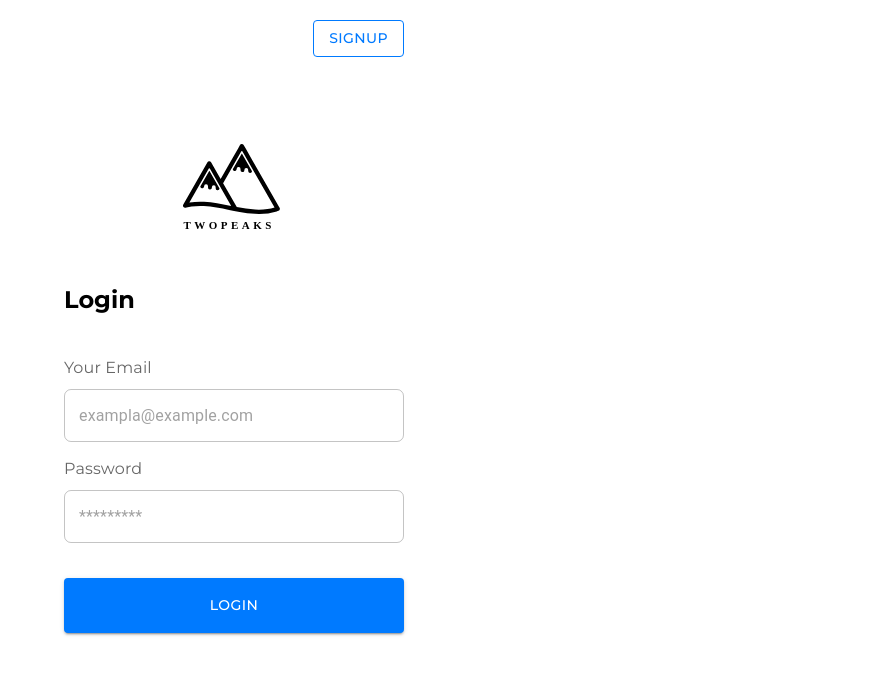
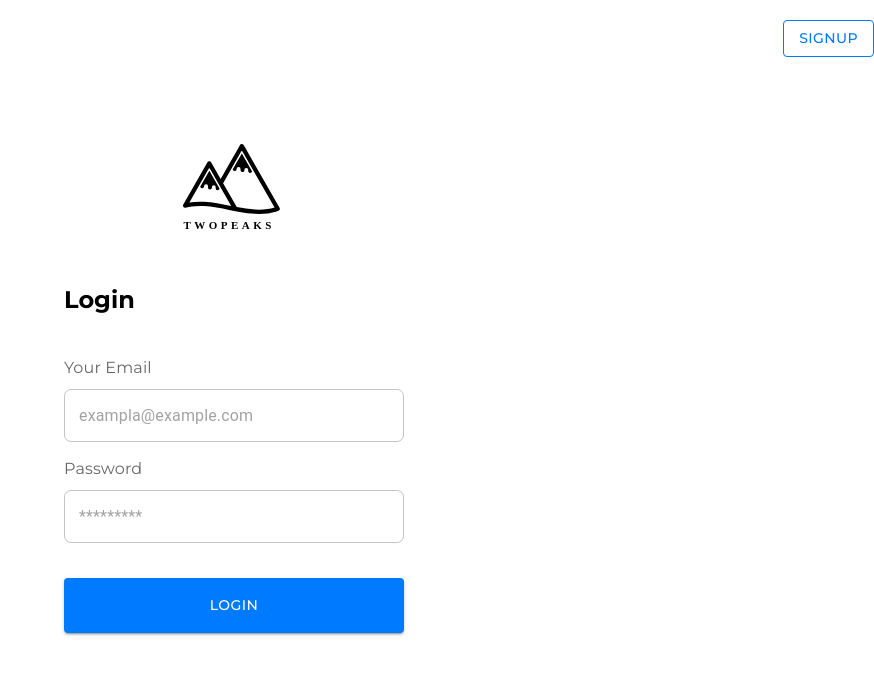
Before and after one commit to Ximena-21/Links_test, a React (Vite) app: page / in a window 1280 px wide. Shown: the top 674 px of the page, without its empty margins (406-1280 px from the left). Built offline with nearby package versions, Linux system fonts and the light colour scheme.

Commit message:
fixing finish styles

```diff
--- a/src/views/login/index.tsx
+++ b/src/views/login/index.tsx
@@ -3,7 +3,7 @@ import Logo from "../../assets/images/Logo";
 import ButtonBasic from "../../lib/components/ButtonBasic";
 import InputText from "../../lib/components/Form/InputText";
 import { useForm, SubmitHandler, Controller } from "react-hook-form";
-import { buttonStyles, gridStyles, buttonSingInStyles, typographyStyles } from "./styles";
+import { buttonStyles, gridStyles, buttonSingInStyles, typographyStyles, boxStyles } from "./styles";
 import { useUserStore } from "../../lib/stores/userStore";
 import { Link, Navigate } from "react-router-dom";
 
@@ -36,7 +36,7 @@ export const Login = () => {
   if (user.token) return <Navigate to={"/profile"} replace />;
 
   return (
-    <Box sx={{ position: "relative" }}>
+    <Box sx={boxStyles}>
       <Grid sx={gridStyles}>
         <Link to="signup">
           <ButtonBasic
--- a/src/views/login/styles.tsx
+++ b/src/views/login/styles.tsx
@@ -33,4 +33,9 @@ const typographyStyles = {
   fontFamily: "Montserrat"
 };
 
+const boxStyles = {
+  position: "relative",
+  display: "flex"
+};
+
 export { gridStyles, buttonStyles, buttonSingInStyles, typographyStyles };
```
